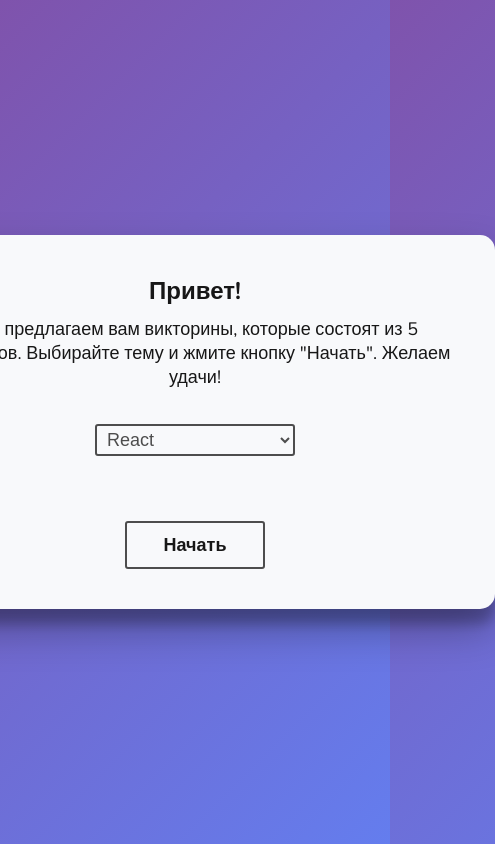
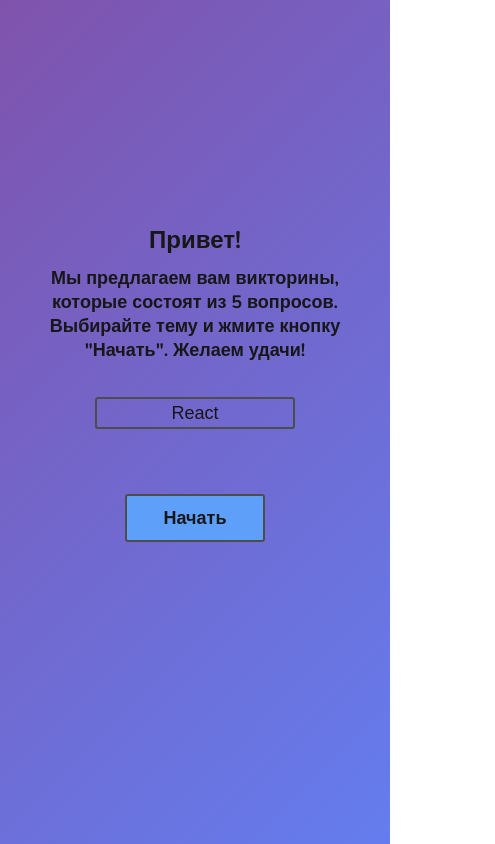
Before and after one commit to Krasivoe/quiz-react, a React (Create React App) app: page / in a window 390 px wide. Shown: the whole page, 495 px wide, since content can reach past the window. Built offline with nearby package versions, Linux system fonts and the light colour scheme.

Commit message:
add adaptive

```diff
--- a/src/components/Game/Game.module.scss
+++ b/src/components/Game/Game.module.scss
@@ -36,13 +36,12 @@
   height: 10px;
   border-radius: 30px;
   background-color: rgb(232, 232, 232);
-  margin-bottom: 5px;
 
   .line {
     height: 100%;
     border-radius: 30px;
     width: 80%;
-    background: #4996c9;
+    background: $blue;
     background: linear-gradient(to right, $blue, $red);
     transition: width 0.2s linear;
   }
@@ -66,3 +65,30 @@
     }
   }
 }
+
+@media screen and (max-width: 450px) {
+  .game {
+    position: relative;
+    top: -5%;
+    &:before,
+    &:after {
+      display: none;
+    }
+    text-align: center;
+    gap: 25px;
+  }
+  .list {
+    gap: 20px;
+    text-align: center;
+    .answer {
+      background: $purple1;
+      font-weight: bold;
+    }
+  }
+  .progress{
+    background: rgba($dark2, 0.5);
+    .line {
+      background: $blue;
+    }
+  }
+}
--- a/src/components/Home/Home.module.scss
+++ b/src/components/Home/Home.module.scss
@@ -20,3 +20,14 @@
 .btn {
   margin-top: 55px;
 }
+
+@media screen and (max-width: 450px) {
+  .home {
+    position: relative;
+    top: -5%;
+  }
+
+  .text {
+    font-weight: bold;
+  }
+}
--- a/src/components/Result/Result.jsx
+++ b/src/components/Result/Result.jsx
@@ -40,7 +40,7 @@ const Result = ({ setActive, questions, score, setResultsActive }) => {
           height="150"
         />
       }
-      <h2>
+      <h2 className={styles.title}>
         Правильных ответов: {score} из {questions.length}
       </h2>
       <div className={styles.buttons}>
--- a/src/components/Result/Result.module.scss
+++ b/src/components/Result/Result.module.scss
@@ -5,6 +5,10 @@
   flex-direction: column;
   align-items: center;
   gap: 15px;
+}
+
+.title {
+  text-align: center;
 }
 
 .image {
@@ -22,3 +26,26 @@
 .btn {
   margin-top: 20px;
 }
+
+@media screen and (max-width: 600px) {
+  .buttons {
+    justify-content: center;
+    row-gap: 0;
+  }
+}
+
+@media screen and (max-width: 450px) {
+  .result {
+    position: relative;
+    top: -5%;
+  }
+
+  .buttons {
+    gap: 10px;
+  }
+
+  .btn {
+    width: 100%;
+    margin-top: 10px;
+  }
+}
--- a/src/components/UI/Button/Button.module.scss
+++ b/src/components/UI/Button/Button.module.scss
@@ -17,3 +17,15 @@
     background: $blue;
   }
 }
+
+@media screen and (max-width: 450px) {
+  .btnMain {
+    background: $red;
+  }
+  .btnInfo {
+    background: #01d3e0;
+  }
+  .btnSuccess {
+    background: $blue;
+  }
+}
--- a/src/components/UI/Loader/Loader.module.scss
+++ b/src/components/UI/Loader/Loader.module.scss
@@ -19,3 +19,10 @@
     transform: rotate(360deg);
   }
 }
+
+@media screen and (max-width: 450px) {
+  .loader {
+    position: relative;
+    top: -20%;
+  }
+}
--- a/src/components/UI/Modal/Modal.jsx
+++ b/src/components/UI/Modal/Modal.jsx
@@ -6,6 +6,9 @@ const Modal = ({ children, active, setActive }) => {
       className={active ? [styles.modal, styles.open].join(' ') : styles.modal}
       onClick={() => setActive(false)}
     >
+      {document.documentElement.clientWidth < 768 && (
+        <span className={styles.cross} onClick={() => setActive(false)} />
+      )}
       <div className={styles.content} onClick={e => e.stopPropagation()}>
         {children}
       </div>
--- a/src/components/UI/Modal/Modal.module.scss
+++ b/src/components/UI/Modal/Modal.module.scss
@@ -27,3 +27,42 @@
   border-radius: 20px;
   background: $white;
 }
+
+.cross {
+  position: absolute;
+  right: 20px;
+  top: 10px;
+  width: 32px;
+  height: 32px;
+  opacity: 0.5;
+  cursor: pointer;
+  transition: opacity 0.3s linear;
+  &:hover {
+    opacity: 1;
+  }
+  &:before,
+  &:after {
+    position: absolute;
+    left: 15px;
+    content: " ";
+    height: 32px;
+    width: 3px;
+    background-color: $dark2;
+  }
+  &:before {
+    transform: rotate(45deg);
+  }
+  &:after {
+    transform: rotate(-45deg);
+  }
+}
+
+@media screen and (max-width: 768px) {
+  .content {
+    @include flex-center();
+    width: 100%;
+    padding-top: 50px;
+    margin: 0;
+    border-radius: 0;
+  }
+}
--- a/src/components/UI/Select/Select.module.scss
+++ b/src/components/UI/Select/Select.module.scss
@@ -17,3 +17,17 @@
     background: #fff;
   }
 }
+
+@media screen and (max-width: 450px) {
+  .select {
+    color: $dark;
+    background: transparent;
+    text-align: center;
+    text-align: -webkit-center;
+    -webkit-appearance: none;
+    &:hover,
+    &:focus {
+      background: transparent;
+    }
+  }
+}
--- a/src/styles/App.scss
+++ b/src/styles/App.scss
@@ -1,7 +1,6 @@
 @use "./utils.scss" as *;
 
 body {
-  @include flex-center();
   font-family: "Nunito", sans-serif;
   color: $dark;
   background: $purple1;
@@ -26,6 +25,12 @@ h3 {
   line-height: 28px;
 }
 
+#root {
+  @include flex-center();
+  width: 100%;
+  height: 100%;
+}
+
 .App {
   display: flex;
   flex-direction: column;
@@ -34,8 +39,28 @@ h3 {
   min-height: 370px;
   border-radius: 15px;
   padding: 40px;
-  background-color: $white;
+  background: $white;
   position: relative;
   box-shadow: rgba(0, 0, 0, 0.3) 0 20px 40px,
   rgba(0, 0, 0, 0.22) 0 15px 12px;
 }
+
+@media screen and (max-width: 600px) {
+  .App {
+    width: 96%;
+  }
+}
+
+@media screen and (max-width: 450px) {
+  .App {
+    display: flex;
+    justify-content: center;
+    width: 100%;
+    height: 100%;
+    color: $dark;
+    padding: 30px 20px;
+    border-radius: 0;
+    margin: 0;
+    background: linear-gradient(315deg, $purple1 0%, $purple2 100%);
+  }
+}
```
